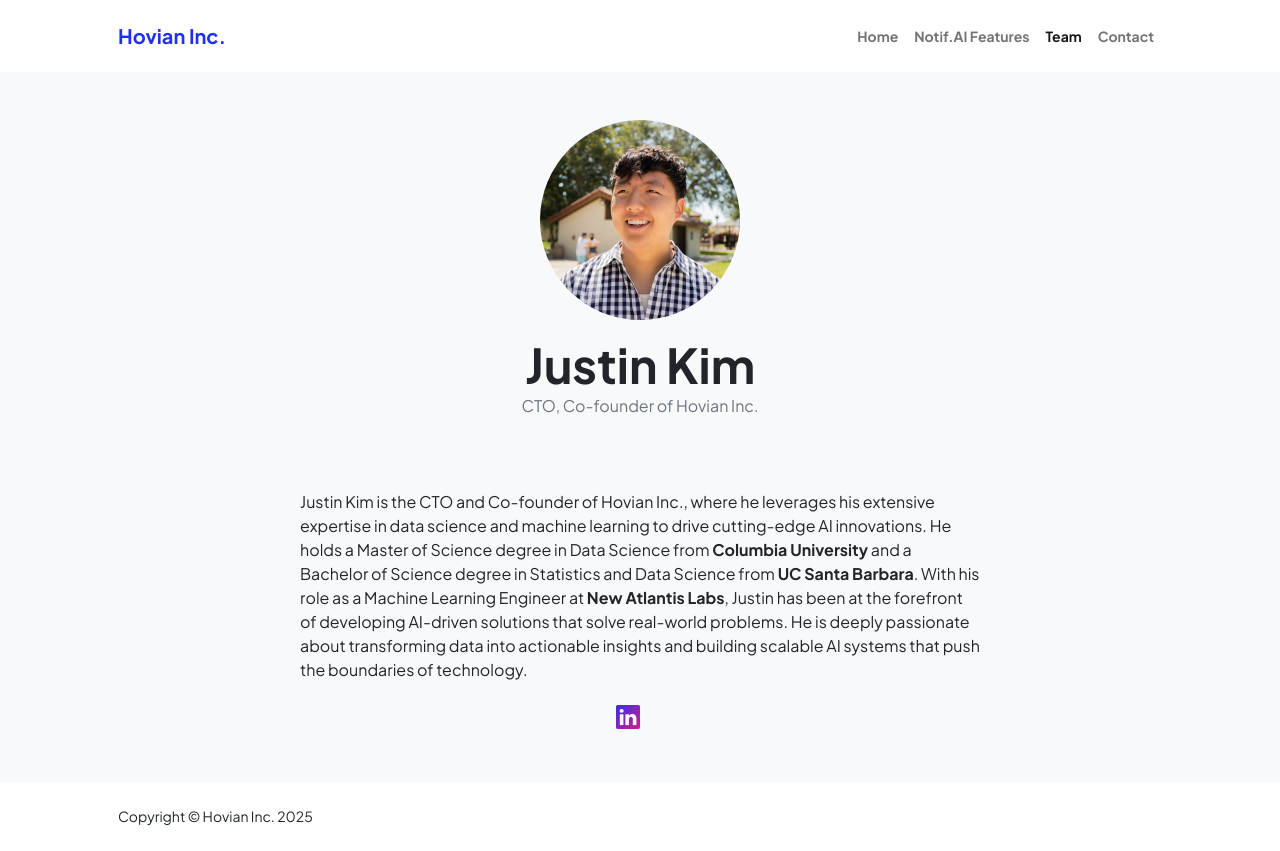
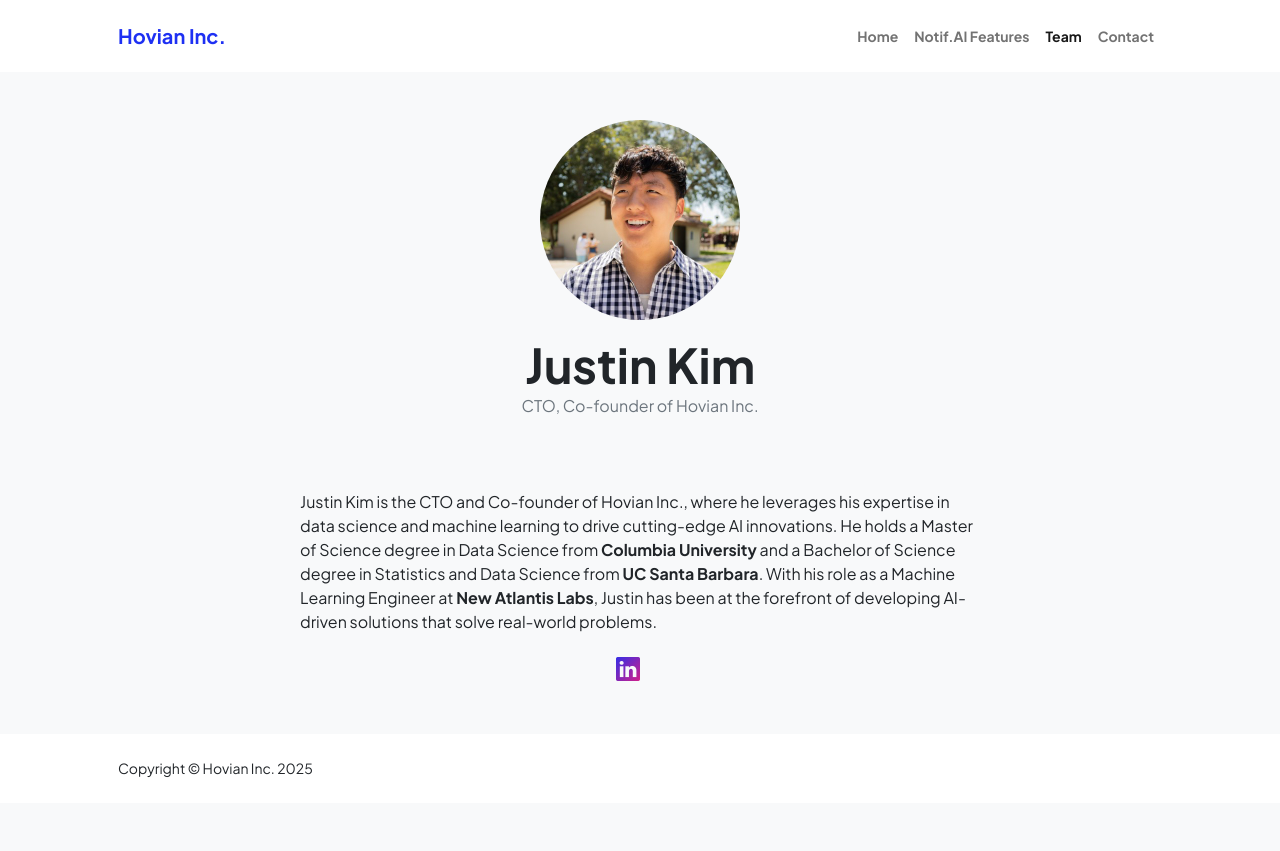
Before and after one commit to lyuhongju1/hovian, a plain HTML site: page justinkim.html in a window 1280 px wide. After the commit the page ends 803 px from the top, so only its background shows below. Drawn offline with nearby package versions, Linux system fonts and the light colour scheme.

Commit message:
Update justinkim.html

```diff
--- a/justinkim.html
+++ b/justinkim.html
@@ -43,10 +43,9 @@
             <div class="col-lg-8 mx-auto">
               <p class="lead fw-normal text-muted mb-4">
                <p>
-  Justin Kim is the CTO and Co-founder of Hovian Inc., where he leverages his extensive expertise in data science and machine learning to drive cutting-edge AI innovations.
+  Justin Kim is the CTO and Co-founder of Hovian Inc., where he leverages his expertise in data science and machine learning to drive cutting-edge AI innovations.
   He holds a Master of Science degree in Data Science from <strong>Columbia University</strong> and a Bachelor of Science degree in Statistics and Data Science from <strong>UC Santa Barbara</strong>.
   With his role as a Machine Learning Engineer at <strong>New Atlantis Labs</strong>, Justin has been at the forefront of developing AI-driven solutions that solve real-world problems.
-  He is deeply passionate about transforming data into actionable insights and building scalable AI systems that push the boundaries of technology.
 </p>
               <div class="d-flex justify-content-center fs-4 gap-4">
   <!-- LinkedIn -->
```
